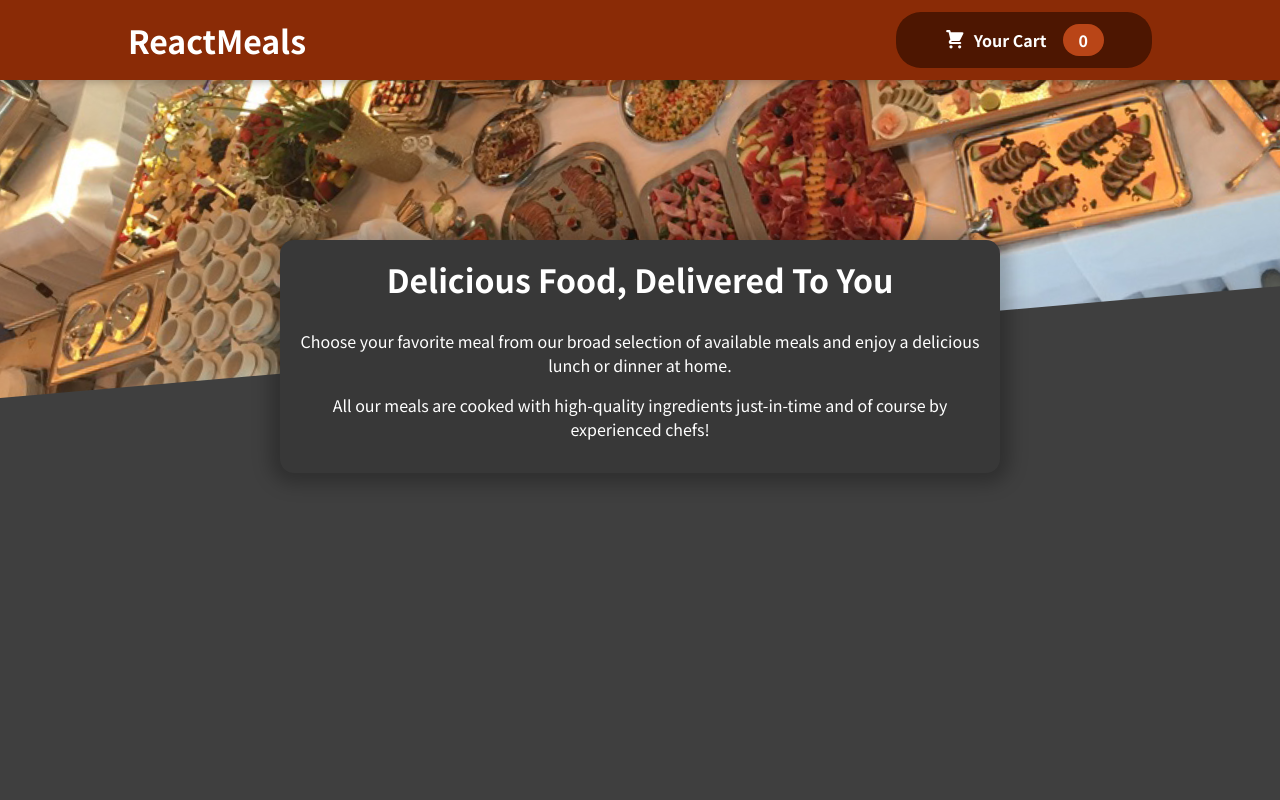
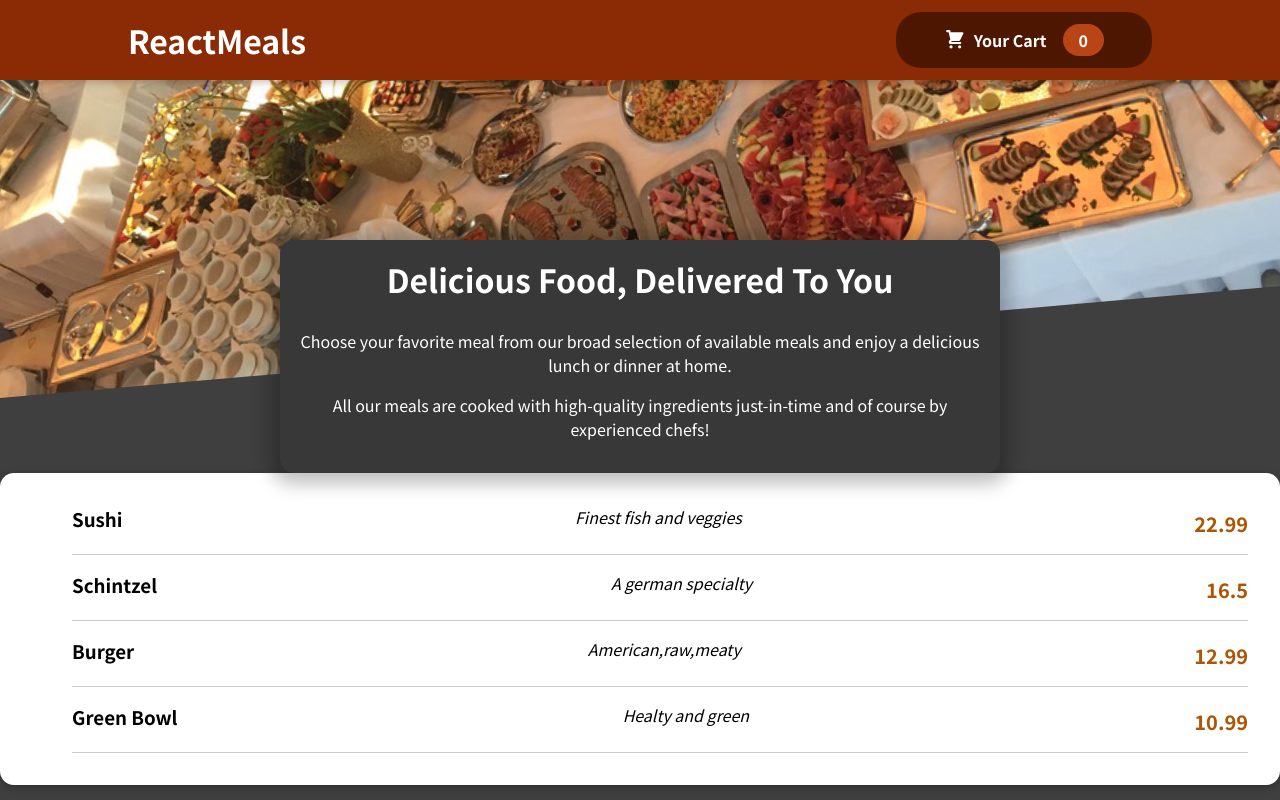
Before and after one commit to Soumyadeb2000/React-Restaurant-App, a React (Create React App) app: page / in a window 1280 px wide. Built offline with nearby package versions, Linux system fonts and the light colour scheme.

Commit message:
Making the Items visible

```diff
--- a/src/Components/Layout/Header.js
+++ b/src/Components/Layout/Header.js
@@ -3,6 +3,7 @@ import classes from './Header.module.css';
 import banner from './meals.jpg';
 import CartButton from './HeaderCartButton';
 import Summary from "./Summary";
+import MealsList from "../Meals/MealsList";
 
 const Header = props => {
 
@@ -16,7 +17,7 @@ const Header = props => {
                 <img src={banner} alt='Error Loading' />
             </div>
             <Summary/>
-
+            <MealsList/>
         </React.Fragment>
     );
 }
--- /dev/null
+++ b/src/Components/Meals/MealItem.js
@@ -0,0 +1,14 @@
+import React from "react";
+import classes from './MealItem.module.css';
+
+const MealItem = props => {
+    return (
+        <li className={classes.meal}>
+            <h3>{props.name}</h3>
+            <div className={classes.description}>{props.desc}</div>
+            <div className={classes.price}>{props.price}</div>
+        </li>
+    );
+}
+
+export default MealItem;
--- /dev/null
+++ b/src/Components/Meals/MealItem.module.css
@@ -0,0 +1,22 @@
+.meal {
+    display: flex;
+    justify-content: space-between;
+    margin: 1rem;
+    padding-bottom: 1rem;
+    border-bottom: 1px solid #ccc;
+  }
+
+  .meal h3 {
+    margin: 0 0 0.25rem 0;
+  }
+
+  .description {
+    font-style: italic;
+  }
+
+  .price {
+    margin-top: 0.25rem;
+    font-weight: bold;
+    color: #ad5502;
+    font-size: 1.25rem;
+  }
--- /dev/null
+++ b/src/Components/Meals/MealsList.js
@@ -0,0 +1,44 @@
+import React from "react"
+import classes from "./MealsList.module.css"
+import MealItem from "./MealItem";
+import Card from "../UI/Card";
+
+const list = [
+    {
+        name: 'Sushi',
+        desc: 'Finest fish and veggies',
+        price: 22.99
+    },
+    {
+        name: 'Schintzel',
+        desc: 'A german specialty',
+        price: 16.50
+    },
+    {
+        name: 'Burger',
+        desc: 'American,raw,meaty',
+        price: 12.99
+    },
+    {
+        name: 'Green Bowl',
+        desc: 'Healty and green',
+        price: 10.99
+    }
+];
+
+const MealsList = props => {
+
+    const meals = list.map((item) => {
+        return <MealItem name={item.name} desc={item.desc} price={item.price}/>
+    });
+
+    return (
+        <Card className={classes.meals}>
+            <ul>
+                {meals}
+            </ul>
+        </Card>
+    );
+}
+
+export default MealsList;
--- /dev/null
+++ b/src/Components/Meals/MealsList.module.css
@@ -0,0 +1,25 @@
+
+  .meals {
+    max-width: 60rem;
+    width: 90%;
+    margin: 2rem auto;
+    animation: meals-appear 1s ease-out forwards;
+  }
+
+  .meals ul {
+    list-style: none;
+    margin: 0;
+    padding: 0;
+  }
+
+  @keyframes meals-appear {
+    from {
+      opacity: 0;
+      transform: translateY(3rem);
+    }
+
+    to {
+      opacity: 1;
+      transform: translateY(0);
+    }
+  }
--- /dev/null
+++ b/src/Components/UI/Card.js
@@ -0,0 +1,10 @@
+import React from "react";
+import classes from "./Card.module.css"
+
+const Card = props => {
+    return (
+        <div className={classes.card}>{props.children}</div>
+    )
+}
+
+export default Card;
--- /dev/null
+++ b/src/Components/UI/Card.module.css
@@ -0,0 +1,6 @@
+.card {
+    padding: 1rem;
+    box-shadow: 0 2px 8px rgba(0, 0, 0, 0.25);
+    border-radius: 14px;
+    background-color: white;
+  }
```
